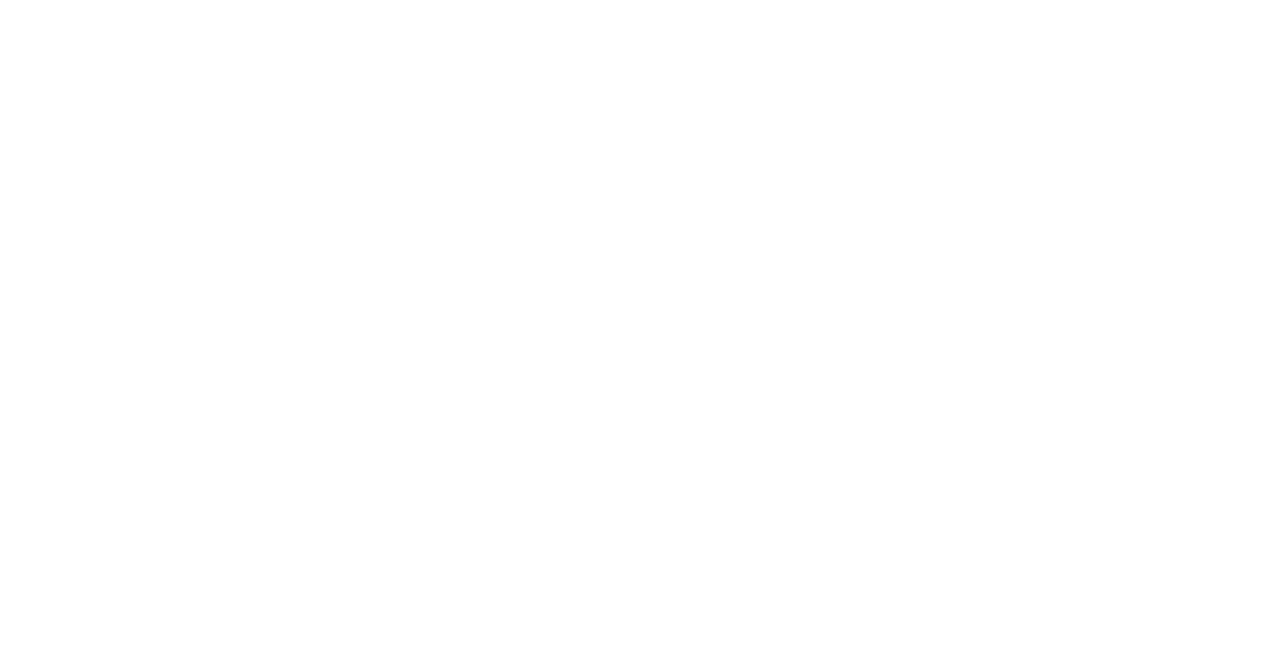
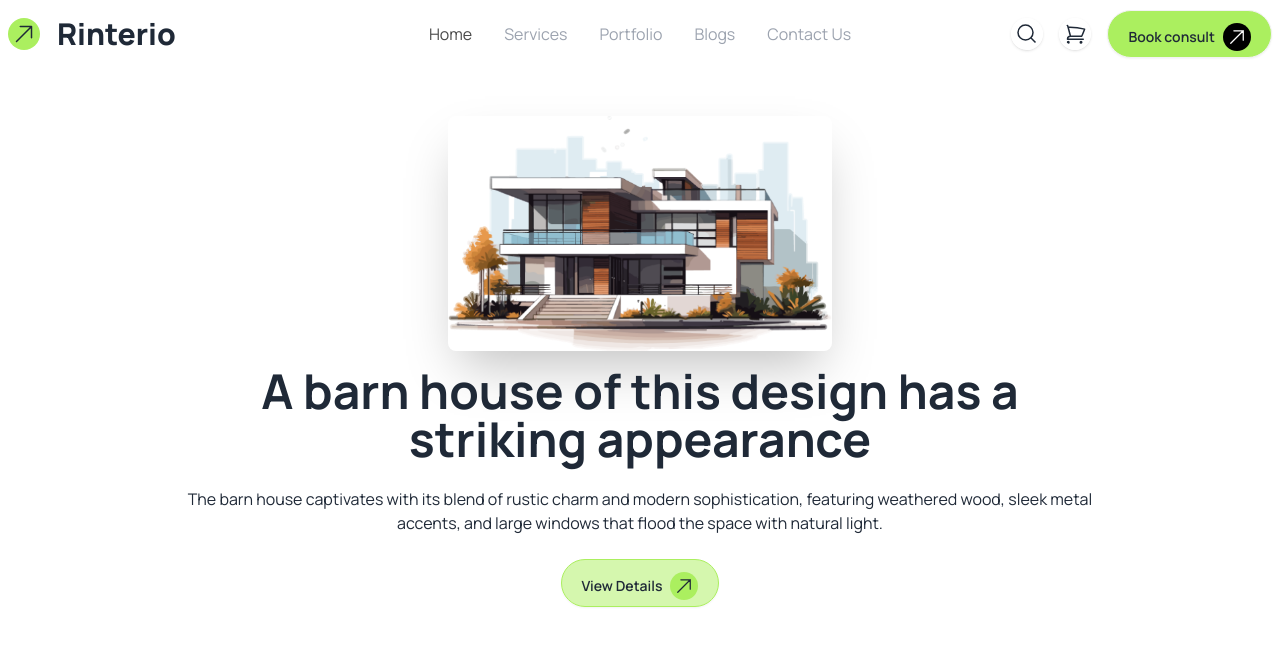
Before and after one commit to Khairun-Nahar-Munne/Assignment_3, a plain HTML site: page index.html in a window 1280 px wide. Drawn offline with nearby package versions, Linux system fonts and the light colour scheme.

Commit message:
header done

```diff
--- a/index.html
+++ b/index.html
@@ -9,17 +9,123 @@
     <!--Daisy UI-->
     <link href="https://cdn.jsdelivr.net/npm/daisyui@4.12.14/dist/full.min.css" rel="stylesheet" type="text/css" />
     <script src="https://cdn.tailwindcss.com"></script>
+
+    <!--customize tailwind-->
+    <script>
+        tailwind.config = {
+            theme: {
+                extend: {
+                    colors: {
+                        clifford: '#da373d',
+                        'rent-green': 'rgb(171, 239, 95)',
+                        'rent-light-green': 'rgba(171, 239, 95, 0.5);',
+
+                    }
+                }
+            }
+        }
+    </script>
+
+    <!--font family-->
+    <link rel="preconnect" href="https://fonts.googleapis.com">
+    <link rel="preconnect" href="https://fonts.gstatic.com" crossorigin>
+    <link href="https://fonts.googleapis.com/css2?family=Manrope:wght@200..800&display=swap" rel="stylesheet">
+
+    <!--vanilla css-->
+    <style>
+        .font-manrope {
+            font-family: "Manrope", sans-serif;
+        }
+    </style>
 </head>
 
-<body>
+<body class="font-manrope ">
     <!--header-->
-<header></header>
+    <header class="container mx-auto max-w-screen-xl">
 
-<!--main-->
-<main></main>
+        <!--nav-->
+        <nav>
+            <div class="navbar bg-base-100">
+                <div class="navbar-start">
+                    <svg xmlns="http://www.w3.org/2000/svg" fill="none" viewBox="0 0 24 24" stroke-width="1.5"
+                        stroke="currentColor" class="size-8 p-1 rounded-full bg-rent-green">
+                        <path stroke-linecap="round" stroke-linejoin="round"
+                            d="m4.5 19.5 15-15m0 0H8.25m11.25 0v11.25" />
+                    </svg>
+                    <a class="btn btn-ghost text-3xl font-extrabold">Rinterio</a>
+                </div>
+                <div class="navbar-center hidden lg:flex">
+                    <ul class="menu menu-horizontal pr-[-100px] text-[16px] text-gray-400">
+                        <li class="text-[#494949]"><a>Home</a></li>
+                        <li><a>Services</a></li>
+                        <li><a>Portfolio</a></li>
+                        <li><a>Blogs</a></li>
+                        <li><a>Contact Us</a></li>
+                    </ul>
+                </div>
+                <div class="navbar-end jusify-e">
+                    <svg xmlns="http://www.w3.org/2000/svg" fill="none" viewBox="0 0 24 24" stroke-width="1.5"
+                        stroke="currentColor" class=" size-8 border-white border-4 shadow rounded-full hidden md:flex">
+                        <path stroke-linecap="round" stroke-linejoin="round"
+                            d="m21 21-5.197-5.197m0 0A7.5 7.5 0 1 0 5.196 5.196a7.5 7.5 0 0 0 10.607 10.607Z" />
+                    </svg>
 
-<!--footer-->
-<footer></footer>
+                    <svg xmlns="http://www.w3.org/2000/svg" fill="none" viewBox="0 0 24 24" stroke-width="1.5"
+                        stroke="currentColor"
+                        class="size-8 mx-4 border-white border-4 shadow rounded-full hidden md:flex">
+                        <path stroke-linecap="round" stroke-linejoin="round"
+                            d="M2.25 3h1.386c.51 0 .955.343 1.087.835l.383 1.437M7.5 14.25a3 3 0 0 0-3 3h15.75m-12.75-3h11.218c1.121-2.3 2.1-4.684 2.924-7.138a60.114 60.114 0 0 0-16.536-1.84M7.5 14.25 5.106 5.272M6 20.25a.75.75 0 1 1-1.5 0 .75.75 0 0 1 1.5 0Zm12.75 0a.75.75 0 1 1-1.5 0 .75.75 0 0 1 1.5 0Z" />
+                    </svg>
+
+                    <a class="btn hidden bg-rent-green rounded-[32px] px-5 py-3 md:flex">Book consult<svg
+                            xmlns="http://www.w3.org/2000/svg" fill="none" viewBox="0 0 24 24" stroke-width="1.5"
+                            stroke="currentColor" class="size-7 p-1 rounded-full bg-black text-white">
+                            <path stroke-linecap="round" stroke-linejoin="round"
+                                d="m4.5 19.5 15-15m0 0H8.25m11.25 0v11.25" />
+                        </svg> </a>
+                    <button class="btn bg-base-100 rounded-full md:hidden">
+                        <svg xmlns="http://www.w3.org/2000/svg" fill="none" viewBox="0 0 24 24"
+                            class="inline-block h-5 w-5 stroke-current">
+                            <path stroke-linecap="round" stroke-linejoin="round" stroke-width="2"
+                                d="M4 6h16M4 12h16M4 18h16"></path>
+                        </svg>
+                    </button>
+                </div>
+            </div>
+            </div>
+        </nav>
+
+        <!--banner-->
+
+        <section class="my-8">
+            <div class="hero">
+                <div class="hero-content flex-col lg:flex-col">
+                    <img src="assets/banner.png" class="max-w-sm rounded-lg shadow-2xl" />
+                    <div class="flex flex-col justify-center items-center text-center">
+                        <h1 class="text-5xl font-bold">A barn house of this design has a <br>striking appearance</h1>
+                        <p class="py-6">
+                            The barn house captivates with its blend of rustic charm and modern sophistication,
+                            featuring weathered wood, sleek metal <br>accents, and large windows that flood the space with
+                            natural light.
+                        </p>
+                        <a class="btn bg-rent-light-green border-rent-green rounded-[32px] px-5 py-3 w-full md:w-max">View Details<svg
+                            xmlns="http://www.w3.org/2000/svg" fill="none" viewBox="0 0 24 24" stroke-width="1.5"
+                            stroke="currentColor" class="size-7 p-1 rounded-full bg-rent-green">
+                            <path stroke-linecap="round" stroke-linejoin="round"
+                                d="m4.5 19.5 15-15m0 0H8.25m11.25 0v11.25" />
+                        </svg> </a>
+                    </div>
+                </div>
+            </div>
+        </section>
+
+    </header>
+
+    <!--main-->
+    <main></main>
+
+    <!--footer-->
+    <footer></footer>
 </body>
 
 </html>
```
